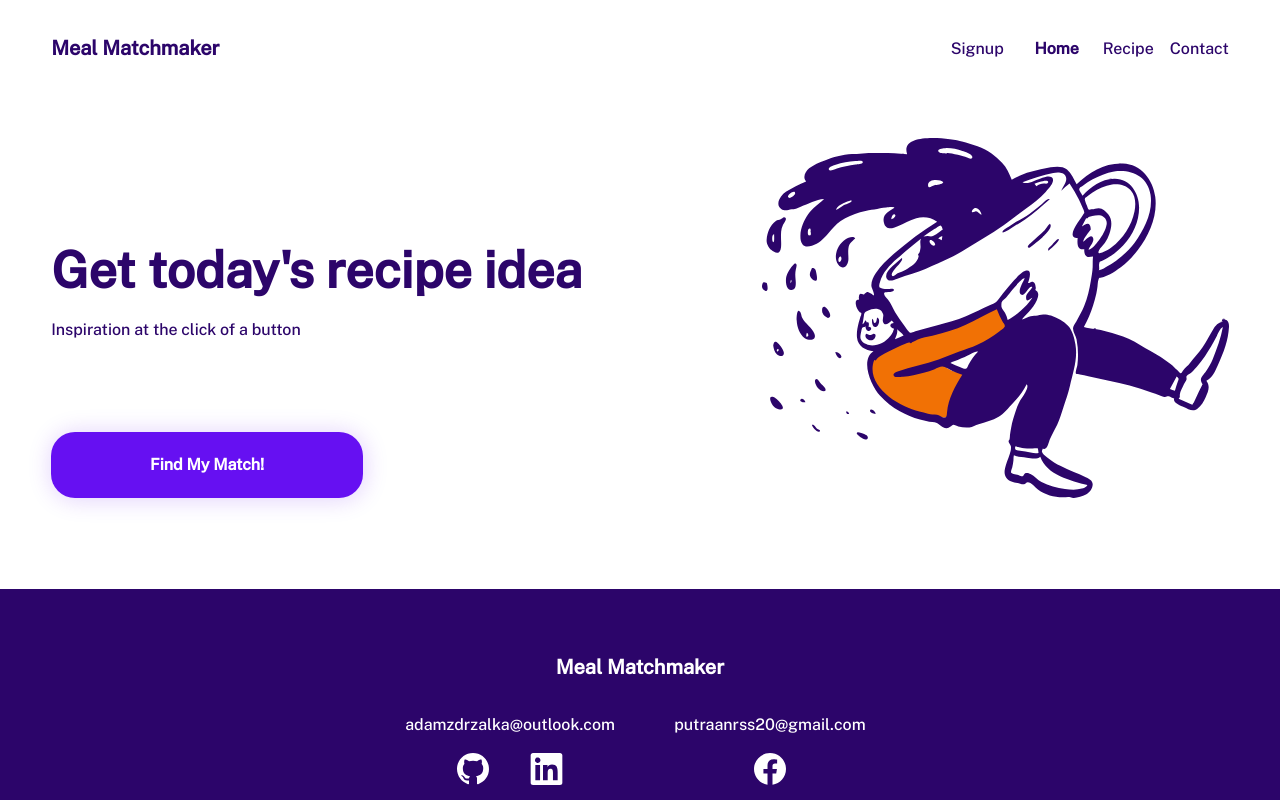
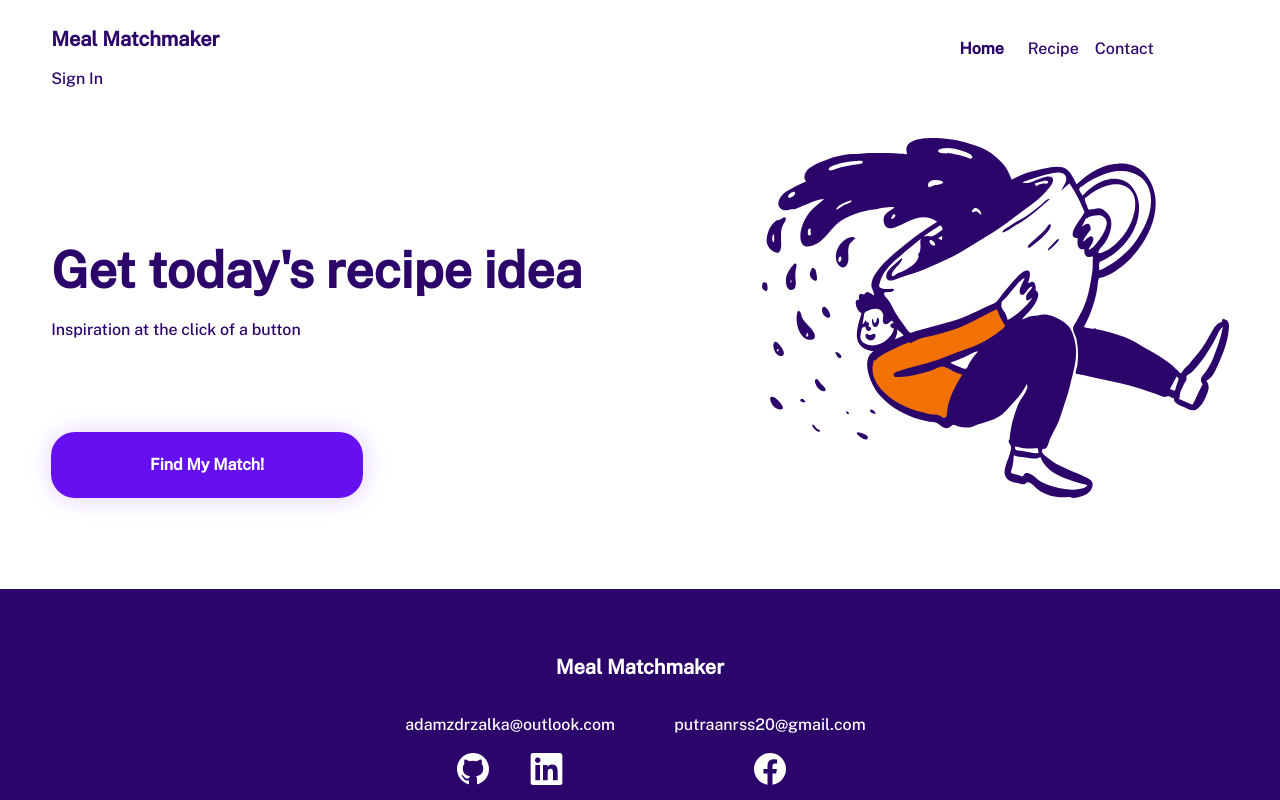
Before and after one commit to moderndayNeo/Meal-Matchmaker, a React (Create React App) app: page / in a window 1280 px wide. Built offline with nearby package versions, Linux system fonts and the light colour scheme.

Commit message:
feat: Display username in Header if logged in

```diff
--- a/src/frontend/components/Header/Header.tsx
+++ b/src/frontend/components/Header/Header.tsx
@@ -1,5 +1,6 @@
 import React from 'react'
 import { Link, useLocation } from 'react-router-dom'
+import { AuthContext } from '../../context/AuthContext'
 import NewRecipeButton from '../Main/RecipeGenerator/NewRecipeButton/NewRecipeButton'
 import './Header.css'
 import HeaderLink from './HeaderLink/HeaderLink'
@@ -11,15 +12,27 @@ interface HeaderProps {
 export default function Header({ onClick }: HeaderProps) {
     const location = useLocation()
     const hideButtonURLs = ['/', '/recipe-generator']
+    const { isLoggedIn, user, signOut } = React.useContext(AuthContext)
 
     return (
         <div className="Header">
-            <Link to="/">
-                <h2 className="title">Meal Matchmaker</h2>
-            </Link>
+            <div className="header-left">
+                <Link to="/">
+                    <h2 className="title">Meal Matchmaker</h2>
+                </Link>
+                {isLoggedIn ? (
+                    <div className="logged-in-display">
+                        <p className="username">Welcome, {user.username}</p>
+                        <p className="sign-out-button" onClick={signOut}>
+                            Sign Out
+                        </p>
+                    </div>
+                ) : (
+                    <HeaderLink destination="/login" text="Sign In" />
+                )}
+            </div>
             <nav>
                 <div className="text-links">
-                    <HeaderLink destination="/sign-up" text="Signup" />
                     <HeaderLink destination="/" text="Home" />
                     <HeaderLink destination="/recipe" text="Recipe" />
                     <HeaderLink destination="/contact" text="Contact" />
```
